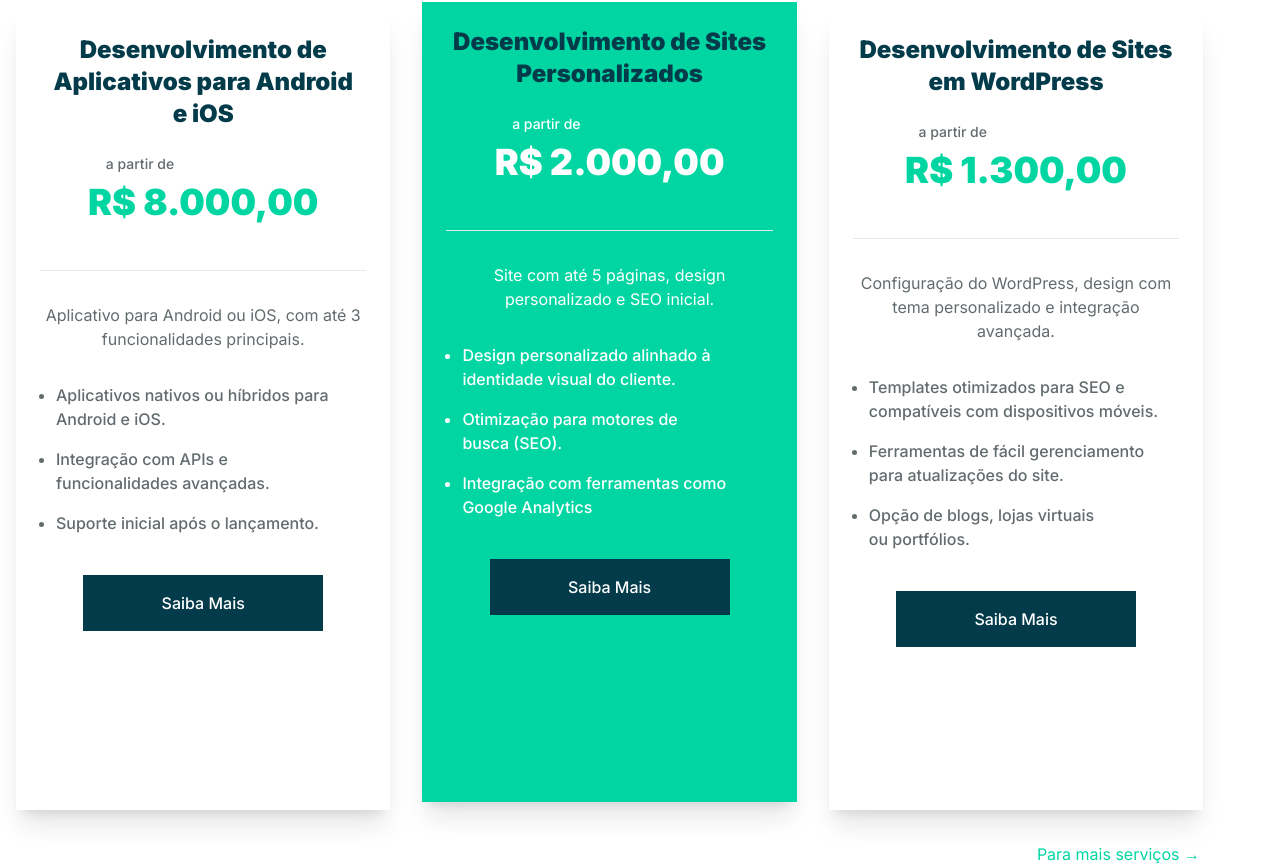
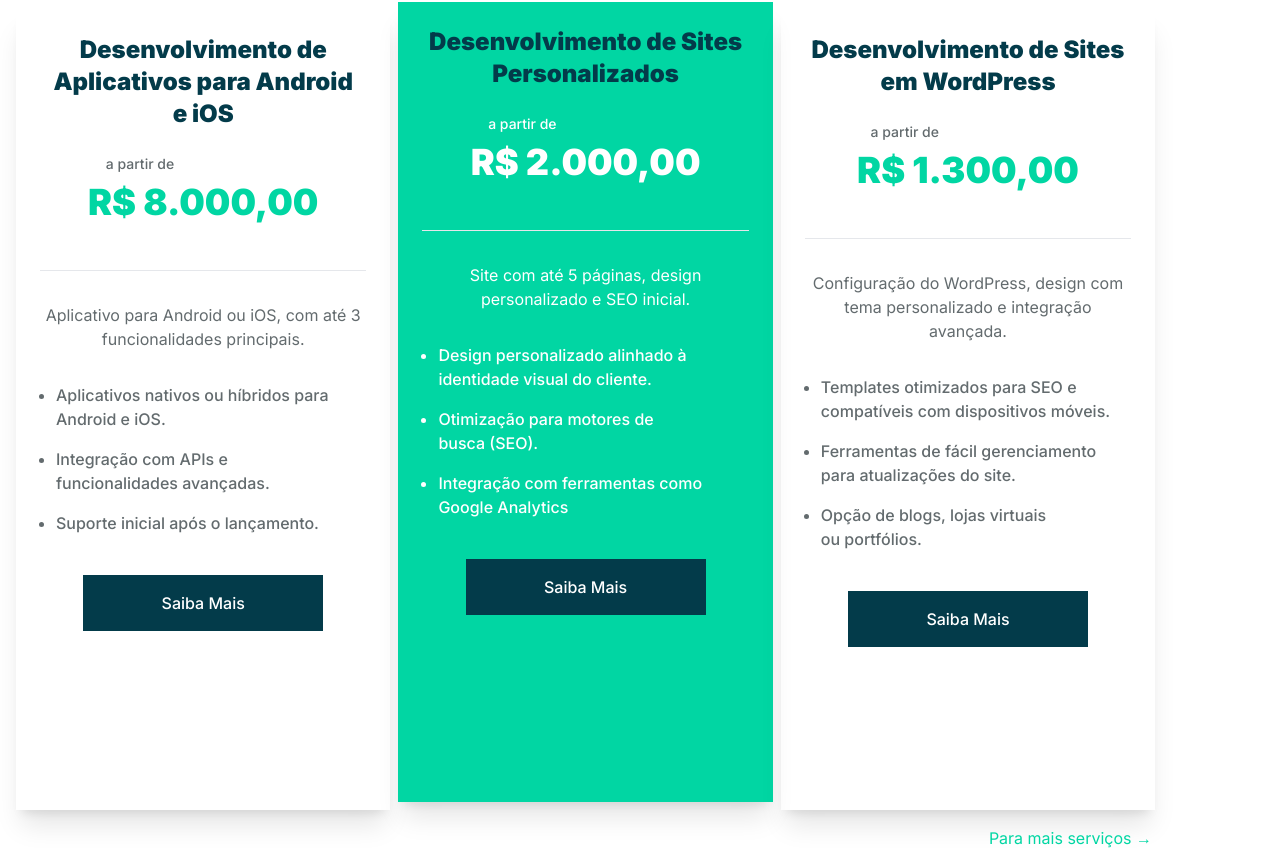
Before and after one commit to Gabriel-Andreoni/g2l, a Next.js app: page / in a window 1280 px wide. Shown: the part 4311-5177 px from the top of the page. Built offline with nearby package versions, Linux system fonts and the light colour scheme.

Commit message:
Update index.tsx

```diff
--- a/app/sections/Prices/index.tsx
+++ b/app/sections/Prices/index.tsx
@@ -53,7 +53,7 @@ export function Prices() {
                 <h2 className="text-4xl font-black text-[#033b4a]">Investimento que Impulsiona o Seu Sucesso</h2>
             </div>
 
-            <ul className="w-full h-screen my-8 flex desktop:flex-wrap mobile:flex-nowrap gap-8 desktop:flex-row mobile:flex-col justify-start items-center">
+            <ul className="w-full h-screen my-8 flex desktop:flex-wrap mobile:flex-nowrap gap-2 desktop:flex-row mobile:flex-col justify-start items-center">
 
                 {services.map((service, index) => {
                     return (
@@ -89,7 +89,7 @@ export function Prices() {
                     )
                 })}
                 <span className="w-full flex justify-end">
-                    <Link className="mr-16 text-[#01D6A3] transition-all hover:text-[#033b4a]" href="#">Para mais serviços →</Link>
+                    <Link className="mt-2 mr-28 text-[#01D6A3] transition-all hover:text-[#033b4a]" href="#">Para mais serviços →</Link>
                 </span>
             </ul>
         </section>
```
